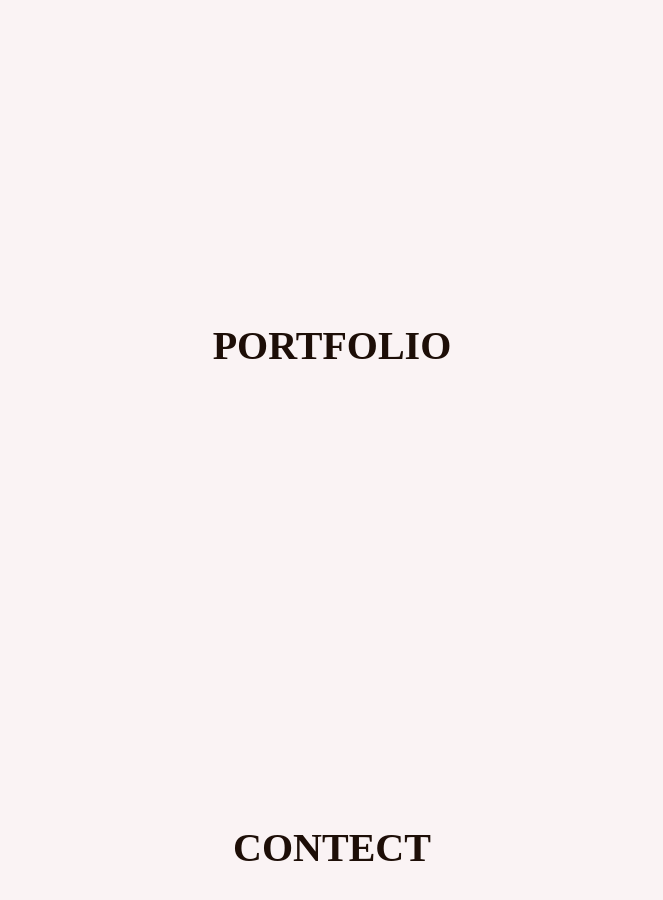
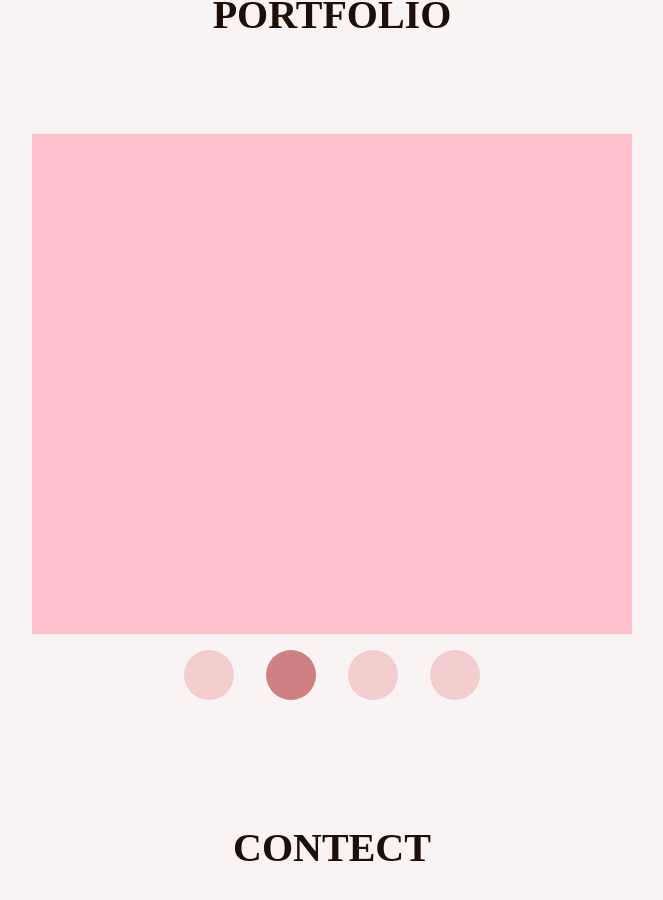
Before and after one commit to Alvadda/stuschenko-design, a React (Create React App) app: page /#home in a window 1280 px wide. Shown: the part 2519-3419 px from the top of the page, without its empty margins (308-971 px from the left). Built offline with nearby package versions, Linux system fonts and the light colour scheme; a web font is replaced by a local one.

Commit message:
add carousel to portfolio

```diff
--- a/src/pages/portfolio/Portfolio.tsx
+++ b/src/pages/portfolio/Portfolio.tsx
@@ -1,3 +1,4 @@
+import Carousel from '../../components/carousel/Carousel'
 import Page from '../../components/page/Page'
 import style from './portfolio.module.css'
 
@@ -6,6 +7,12 @@ function Portfolio() {
     <Page page="portfolio" threshold={0.6}>
       <div className={style.container}>
         <h2>PORTFOLIO</h2>
+        <Carousel>
+          <div style={{ backgroundColor: 'green' }}></div>
+          <div style={{ backgroundColor: 'pink' }}></div>
+          <div style={{ backgroundColor: 'blue' }}></div>
+          <div style={{ backgroundColor: 'red' }}></div>
+        </Carousel>
       </div>
     </Page>
   )
```
